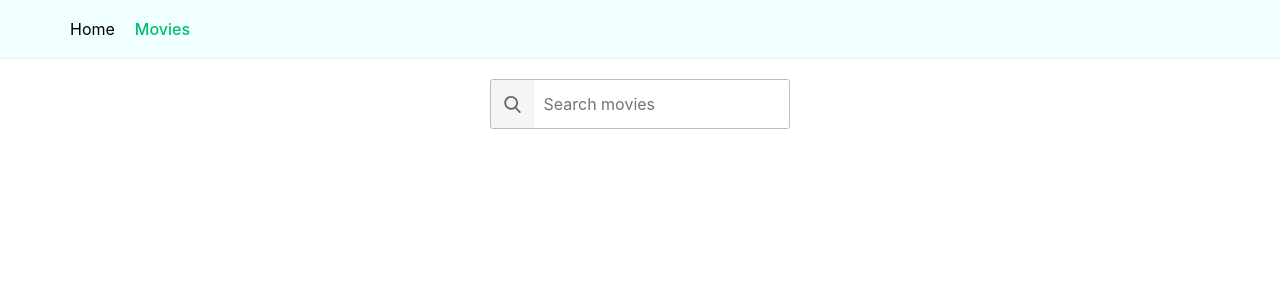
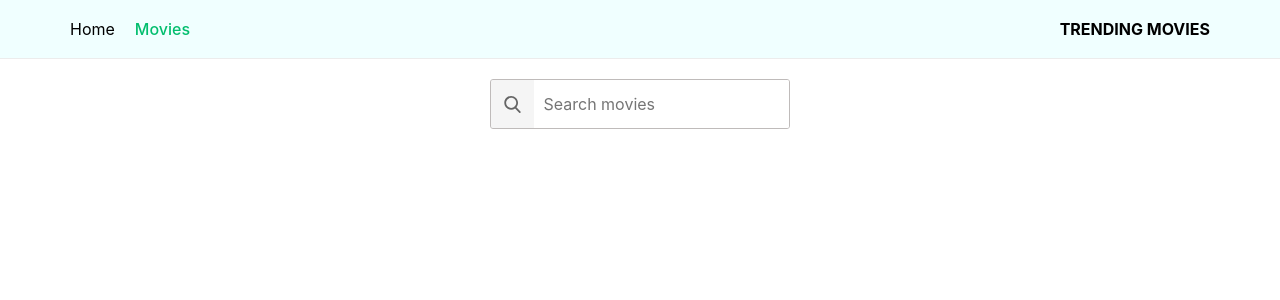
Before and after one commit to mityaua/goit-react-hw-04-movies, a React (Create React App) app: page /movies in a window 1280 px wide. Shown: the top 300 px of the page. Built offline with nearby package versions, Linux system fonts and the light colour scheme.

Commit message:
Styles fixes

```diff
--- a/src/components/Cast/Cast.jsx
+++ b/src/components/Cast/Cast.jsx
@@ -15,7 +15,7 @@ class Cast extends Component {
   };
 
   async componentDidMount() {
-    const { movieId } = this.props.match.params;
+    const { movieId } = this.props.match.params; // Получаем id фильма из match.params
 
     this.setState({
       isLoading: true,
--- a/src/components/Loader/Loader.module.scss
+++ b/src/components/Loader/Loader.module.scss
@@ -3,9 +3,6 @@
 .loader {
   position: absolute;
   top: 50%;
-  right: 50%;
-  transform: translate(50%, 0);
-
-  display: flex;
-  justify-content: center;
+  left: 50%;
+  transform: translate(-50%, -50%);
 }
--- a/src/components/MoviePreview/MoviePreview.module.scss
+++ b/src/components/MoviePreview/MoviePreview.module.scss
@@ -2,8 +2,21 @@
 @import '../../variables.module.scss';
 
 .thumb {
-  height: 400px;
+  position: relative;
+  height: 250px;
   margin-bottom: 5px;
+
+  @media screen and (min-width: 370px) and (max-width: 767px) {
+    height: 300px;
+  }
+
+  @media screen and (min-width: 768px) and (max-width: 1169px) {
+    height: 350px;
+  }
+
+  @media screen and (min-width: 1170px) {
+    height: 400px;
+  }
 }
 
 .poster {
--- a/src/components/Navigation/Navigation.jsx
+++ b/src/components/Navigation/Navigation.jsx
@@ -4,7 +4,7 @@ import routes from '../../routes';
 import styles from './Navigation.module.scss';
 
 const Navigation = () => (
-  <nav className={styles.container}>
+  <nav className={styles.nav}>
     <ul className={styles.list}>
       <li className={styles.item}>
         <NavLink
@@ -27,6 +27,7 @@ const Navigation = () => (
         </NavLink>
       </li>
     </ul>
+    <b className={styles.title}>Trending movies</b>
   </nav>
 );
 
--- a/src/components/Navigation/Navigation.module.scss
+++ b/src/components/Navigation/Navigation.module.scss
@@ -1,7 +1,11 @@
 // Стили главной навигации
 @import '../../variables.module.scss';
 
-.container {
+.nav {
+  display: flex;
+  justify-content: space-between;
+  align-items: center;
+
   margin: 0px auto;
   padding: 0px 15px;
   max-width: 1170px;
@@ -38,3 +42,7 @@
     text-decoration: none;
   }
 }
+
+.title {
+  text-transform: uppercase;
+}
--- a/src/components/Reviews/Reviews.jsx
+++ b/src/components/Reviews/Reviews.jsx
@@ -15,7 +15,7 @@ class Reviews extends Component {
   };
 
   async componentDidMount() {
-    const { movieId } = this.props.match.params;
+    const { movieId } = this.props.match.params; // Получаем id фильма из match.params
 
     this.setState({
       isLoading: true,
--- a/src/pages/MovieDetailsPage/MovieDetailsPage.jsx
+++ b/src/pages/MovieDetailsPage/MovieDetailsPage.jsx
@@ -20,7 +20,7 @@ class MovieDetailsPage extends Component {
 
   // Запрос за фильмом при маунте
   async componentDidMount() {
-    const { movieId } = this.props.match.params;
+    const { movieId } = this.props.match.params; // Получаем id фильма из match.params
 
     this.setState({
       isLoading: true,
--- a/src/pages/MoviesPage/MoviesPage.jsx
+++ b/src/pages/MoviesPage/MoviesPage.jsx
@@ -71,6 +71,7 @@ class MoviesPage extends Component {
       this.setState(prevState => ({
         movies: [...prevState.movies, ...results],
         currentPage: prevState.currentPage + 1,
+        isLoading: true,
       }));
     } catch (error) {
       console.error('Smth wrong with search fetch', error);
```
